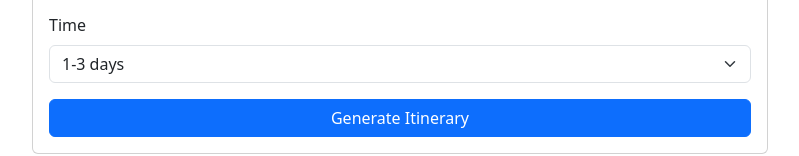
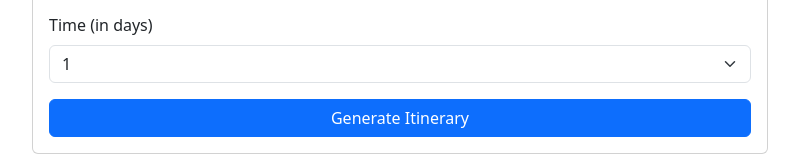
Before and after one commit to ggalloro/cicerone, a plain HTML site: page static/index.html in a window 1280 px wide. Shown: the part 450-606 px from the top of the page, without its empty margins (240-1039 px from the left). Drawn offline with nearby package versions, Linux system fonts and the light colour scheme.

Commit message:
Changed time input

```diff
--- a/static/index.html
+++ b/static/index.html
@@ -43,11 +43,38 @@
                                 </select>
                             </div>
                             <div class="mb-3">
-                                <label for="time" class="form-label">Time</label>
+                                <label for="time" class="form-label">Time (in days)</label>
                                 <select class="form-select" id="time" name="time">
-                                    <option value="1-3 days">1-3 days</option>
-                                    <option value="4-7 days">4-7 days</option>
-                                    <option value="1-2 weeks">1-2 weeks</option>
+                                    <option value="1">1</option>
+                                    <option value="2">2</option>
+                                    <option value="3">3</option>
+                                    <option value="4">4</option>
+                                    <option value="5">5</option>
+                                    <option value="6">6</option>
+                                    <option value="7">7</option>
+                                    <option value="8">8</option>
+                                    <option value="9">9</option>
+                                    <option value="10">10</option>
+                                    <option value="11">11</option>
+                                    <option value="12">12</option>
+                                    <option value="13">13</option>
+                                    <option value="14">14</option>
+                                    <option value="15">15</option>
+                                    <option value="16">16</option>
+                                    <option value="17">17</option>
+                                    <option value="18">18</option>
+                                    <option value="19">19</option>
+                                    <option value="20">20</option>
+                                    <option value="21">21</option>
+                                    <option value="22">22</option>
+                                    <option value="23">23</option>
+                                    <option value="24">24</option>
+                                    <option value="25">25</option>
+                                    <option value="26">26</option>
+                                    <option value="27">27</option>
+                                    <option value="28">28</option>
+                                    <option value="29">29</option>
+                                    <option value="30">30</option>
                                 </select>
                             </div>
                             <button type="submit" class="btn btn-primary w-100">Generate Itinerary</button>
```
